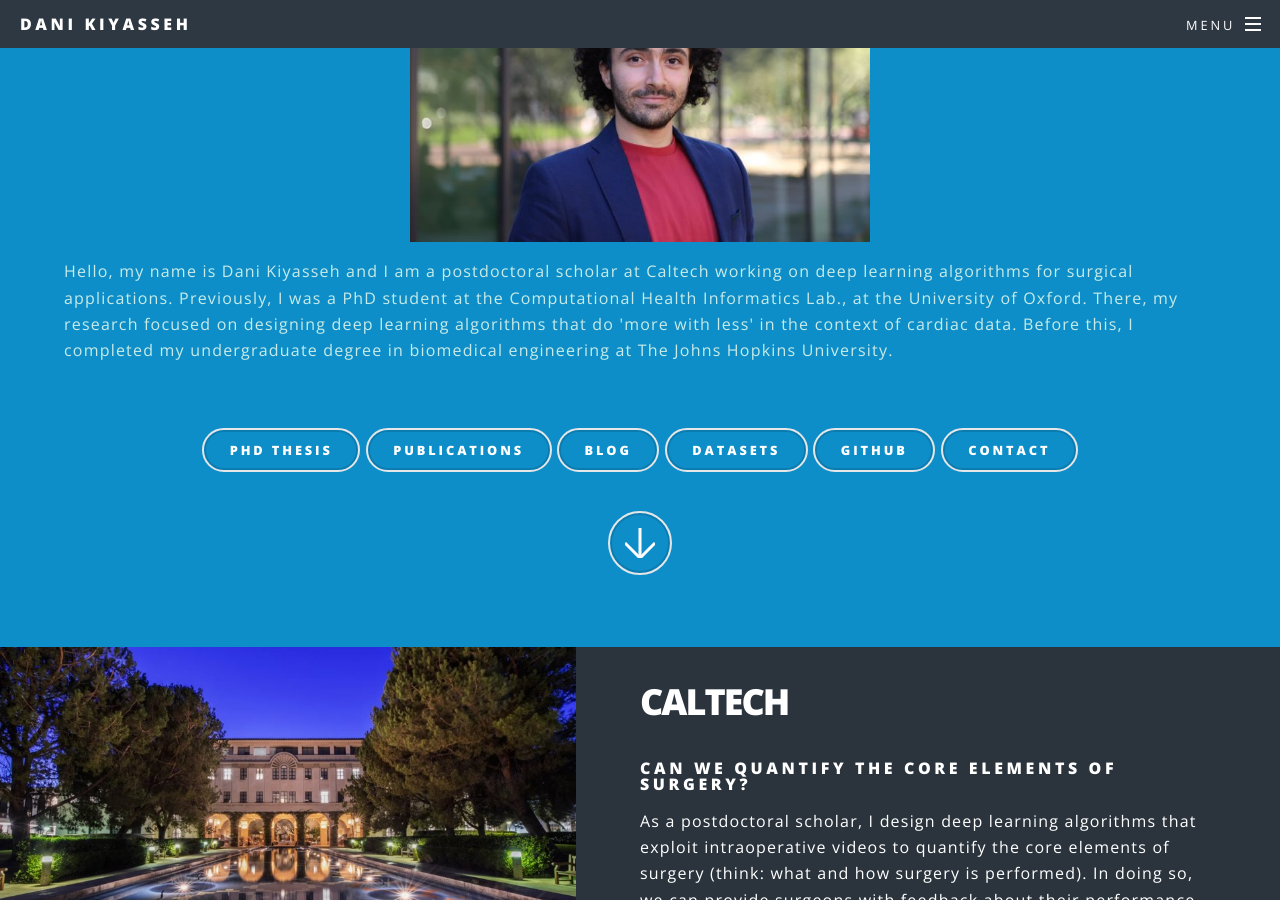
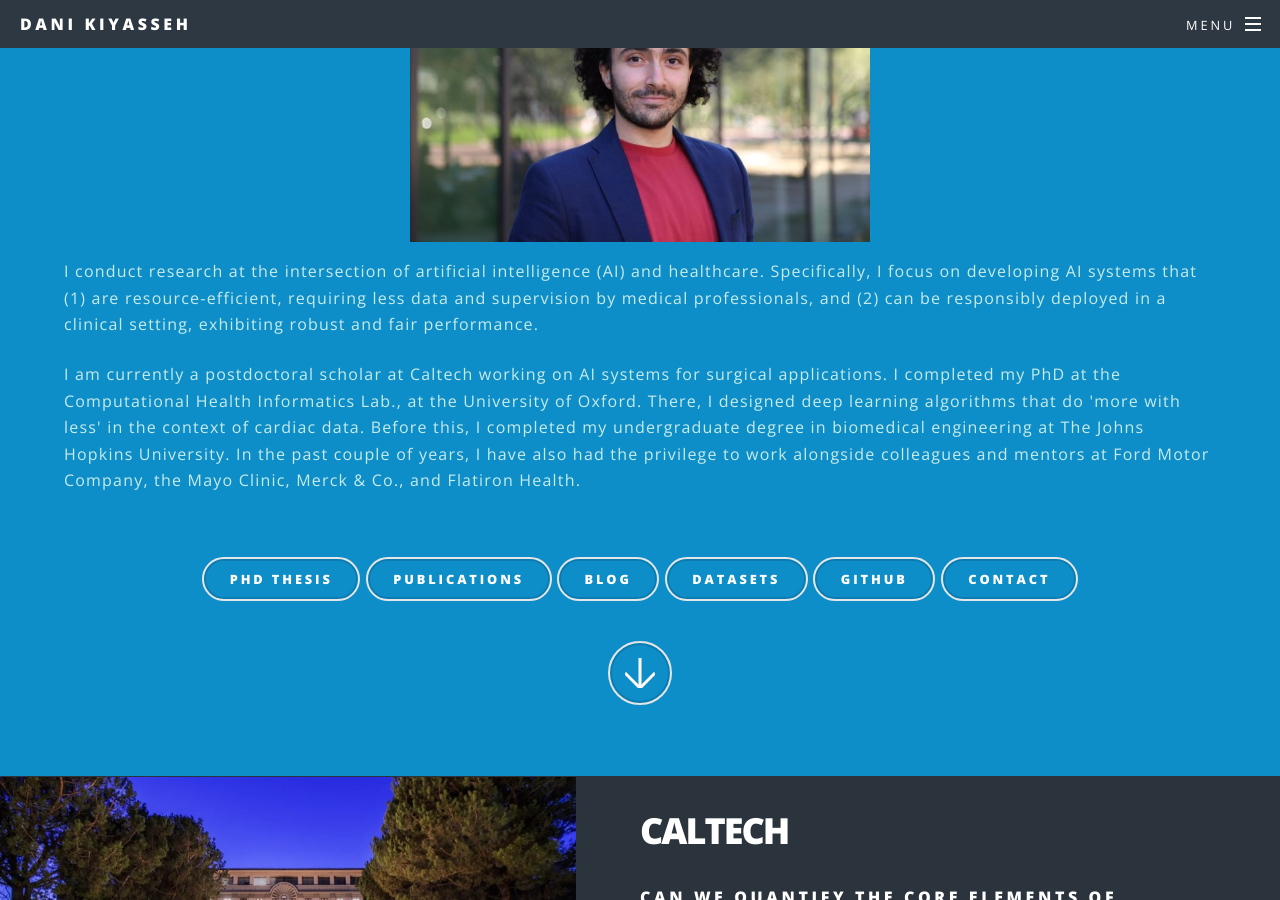
Before and after one commit to danikiyasseh/danikiyasseh.github.io, a Jekyll site: the page index.html, which Jekyll copies as it is, in a window 1280 px wide and 900 px high, scrolled down 1181 px. Built offline with Jekyll 4.4.1, drawn with Linux system fonts in a browser that asks for light colours; comment, search, counter and statistics services are not loaded.

Commit message:
Update index.html

```diff
--- a/index.html
+++ b/index.html
@@ -103,10 +103,16 @@
 								<img src="images/profile_photo_small.JPG" />
 
 								<p style="text-align:left;">
-								Hello, my name is Dani Kiyasseh and I am a postdoctoral scholar at <a href="http://tensorlab.cms.caltech.edu/users/anima/group.html">Caltech</a> working on deep learning algorithms for surgical applications.
-								Previously, I was a PhD student at the <a href="http://www.robots.ox.ac.uk/~davidc/" target="_blank">
-								Computational Health Informatics Lab.</a>, at the University of Oxford. There, my research focused on designing deep learning algorithms
-								that do 'more with less' in the context of cardiac data. Before this, I completed my undergraduate degree in biomedical engineering at The Johns Hopkins University.
+								I conduct research at the intersection of artificial intelligence (AI) and healthcare. Specifically, I focus on developing AI systems that
+								(1) are resource-efficient, requiring less data and supervision by medical professionals, and
+								(2) can be responsibly deployed in a clinical setting, exhibiting robust and fair performance.
+								</p>
+
+								<p style="text-align:left;">
+								I am currently a postdoctoral scholar at <a href="http://tensorlab.cms.caltech.edu/users/anima/group.html">Caltech</a> working on AI systems for surgical applications.
+								I completed my PhD at the <a href="http://www.robots.ox.ac.uk/~davidc/" target="_blank">Computational Health Informatics Lab.</a>, at the University of Oxford. There, I designed deep learning algorithms that do 'more with less' in the context of cardiac data.
+								Before this, I completed my undergraduate degree in biomedical engineering at The Johns Hopkins University.
+								In the past couple of years, I have also had the privilege to work alongside colleagues and mentors at Ford Motor Company, the Mayo Clinic, Merck & Co., and Flatiron Health.
 								</p>
 
 							</header>
```
